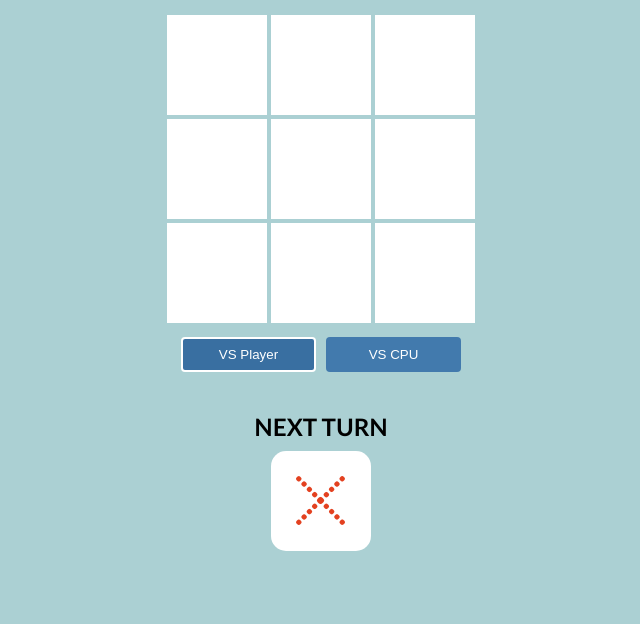
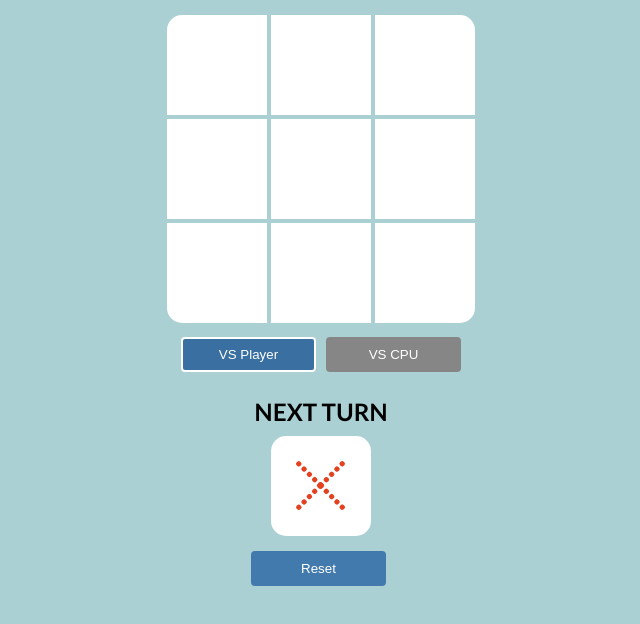
Before and after one commit to luanMarvin/TikTakToe, a plain HTML site: page index.html in a window 1280 px wide. Shown: the part 64-688 px from the top of the page, without its empty margins (319-959 px from the left). Drawn offline with Linux system fonts and the light colour scheme.

Commit message:
Bug fixes, visual changes and reset feature

```diff
--- a/index.html
+++ b/index.html
@@ -31,13 +31,14 @@
     <div id="botoes">
         <br><br>
         <button id="buttonPlayer" onclick="vsPlayerClicked();" disabled="disabled">VS Player</button>
-        <button id="buttonCPU" onclick="vsCPUClicked();">VS CPU</button>
+        <button id="buttonCPU" disabled onclick="vsCPUClicked();">VS CPU</button>
     </div>
 
     <div id="misc">
             <h2 id="nextTurnText">NEXT TURN</h2>
             <img id="turnNow" src="src/x.png">
             <script src="main.js"></script>
+            <button class="button-reset" onClick="window.location.reload();">Reset</button>
     </div>
 </body>
 </html>
--- a/main.css
+++ b/main.css
@@ -58,12 +58,11 @@ body{
 }
 
 #buttonCPU:disabled{
-    border: 2px #fff solid ;
-    background-color: rgb(57, 111, 161);
+    background-color: rgb(134, 134, 134);
 }
 
 #misc{
-    margin-top: 40px;
+    margin-top: 25px;
     display: flex;
     flex-direction: column;
     align-items: center;
@@ -80,3 +79,30 @@ body{
     max-width: 100px;
     border-radius: 15px;
 }
+
+.button-reset{
+    border-radius: 4px;
+    background-color: rgb(66, 122, 173);
+    color: #fff;
+    margin-top: 15px;
+    margin-right: 5px;
+    width: 135px;
+    height: 35px;
+    border: none;
+}
+
+#imgA1{
+    border-radius: 15px 0 0 0;
+}
+
+#imgA3{
+    border-radius: 0 15px 0 0;
+}
+
+#imgC1{
+    border-radius: 0 0 0 15px;
+}
+
+#imgC3{
+    border-radius: 0 0 15px 0;
+}
--- a/main.js
+++ b/main.js
@@ -64,7 +64,7 @@ var victoryChecker = () => {
     if( (tableID[0] + tableID[1] + tableID[2]) == 3 || (tableID[3] + tableID[4] + tableID[5]) == 3 ||
         (tableID[6] + tableID[7] + tableID[8]) == 3 || (tableID[0] + tableID[3] + tableID[6]) == 3 ||
         (tableID[1] + tableID[4] + tableID[7]) == 3 || (tableID[2] + tableID[5] + tableID[8]) == 3 ||
-        (tableID[0] + tableID[4] + tableID[9]) == 3 || (tableID[2] + tableID[4] + tableID[6]) == 3){
+        (tableID[0] + tableID[4] + tableID[8]) == 3 || (tableID[2] + tableID[4] + tableID[6]) == 3){
         document.getElementById('nextTurnText').innerHTML = "WINNER";
         winner = 1
         actualTurn.src = xSimbol;
@@ -72,7 +72,7 @@ var victoryChecker = () => {
     if( (tableID[0] + tableID[1] + tableID[2]) == -3 || (tableID[3] + tableID[4] + tableID[5]) == -3 ||
     (tableID[6] + tableID[7] + tableID[8]) == -3 || (tableID[0] + tableID[3] + tableID[6]) == -3 ||
     (tableID[1] + tableID[4] + tableID[7]) == -3 || (tableID[2] + tableID[5] + tableID[8]) == -3 ||
-    (tableID[0] + tableID[4] + tableID[9]) == -3 || (tableID[2] + tableID[4] + tableID[6]) == -3) {
+    (tableID[0] + tableID[4] + tableID[8]) == -3 || (tableID[2] + tableID[4] + tableID[6]) == -3) {
         document.getElementById('nextTurnText').innerHTML = "WINNER";
         winner = -1
         actualTurn.src = oSimbol;
```
